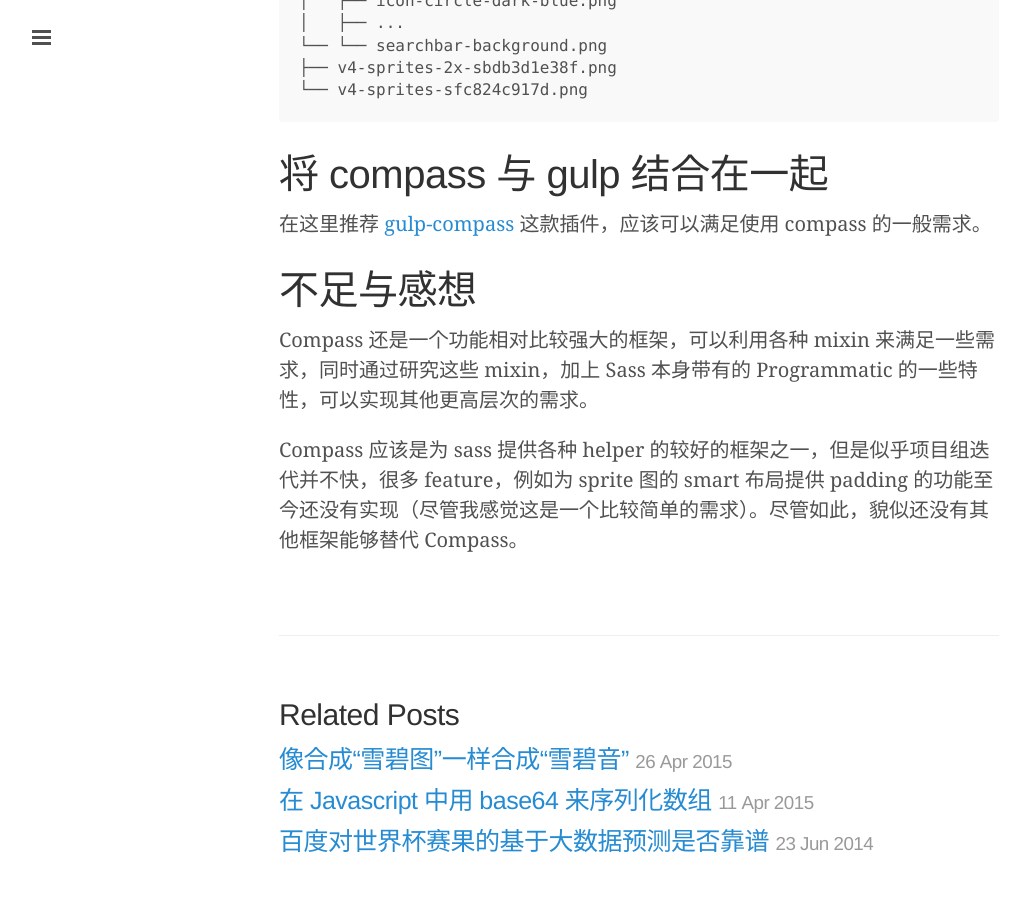
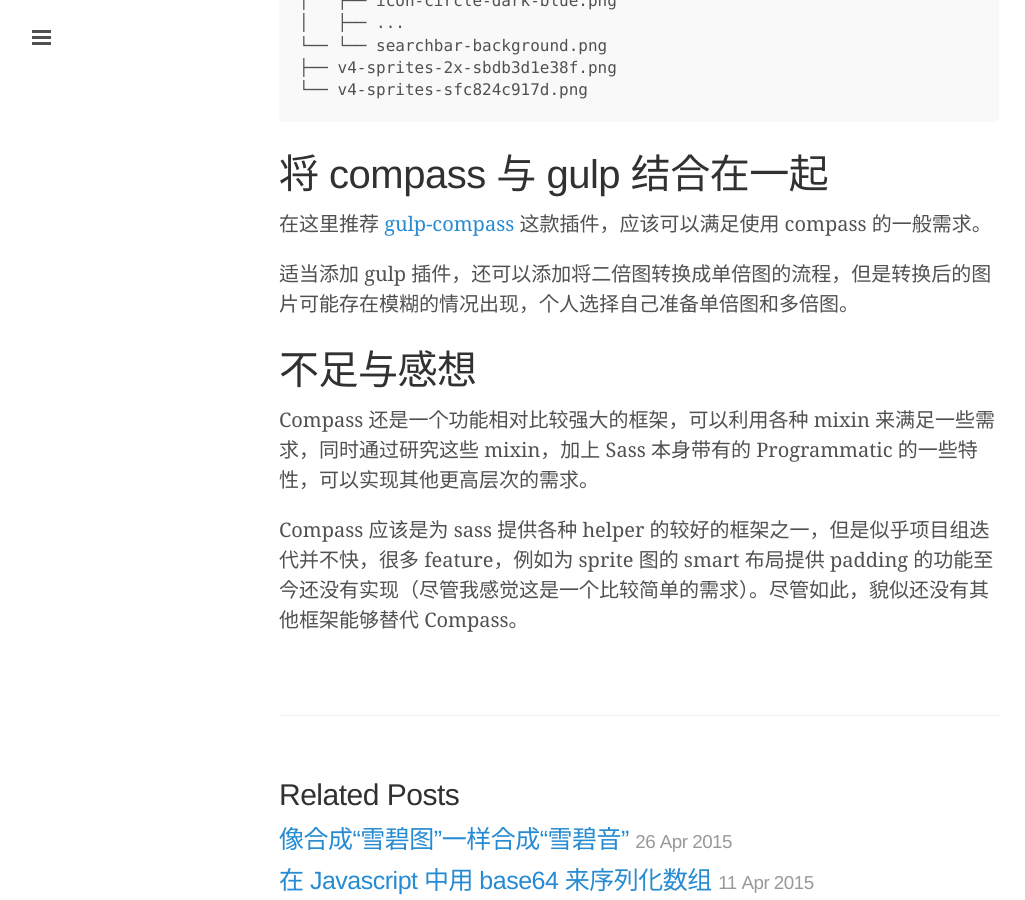
Before and after one commit to jo32/jo32.github.io, a Jekyll site: the page built from _posts/2015-07-20-use-compass-generate-sprite.markdown, in a window 1280 px wide and 900 px high, scrolled down 4162 px. Shown: the whole window, without its empty margins (1-1026 px from the left). Built offline with Jekyll 4.4.1, drawn with Linux system fonts in a browser that asks for light colours.

Commit message:
add comment

```diff
--- a/_posts/2015-07-20-use-compass-generate-sprite.markdown
+++ b/_posts/2015-07-20-use-compass-generate-sprite.markdown
@@ -143,6 +143,8 @@ compile 你可以得到像如下的图片目录结构：
 
 在这里推荐 [gulp-compass](https://www.npmjs.com/package/gulp-compass) 这款插件，应该可以满足使用 compass 的一般需求。
 
+适当添加 gulp 插件，还可以添加将二倍图转换成单倍图的流程，但是转换后的图片可能存在模糊的情况出现，个人选择自己准备单倍图和多倍图。
+
 # 不足与感想
 
 Compass 还是一个功能相对比较强大的框架，可以利用各种 mixin 来满足一些需求，同时通过研究这些 mixin，加上 Sass 本身带有的 Programmatic 的一些特性，可以实现其他更高层次的需求。
```
